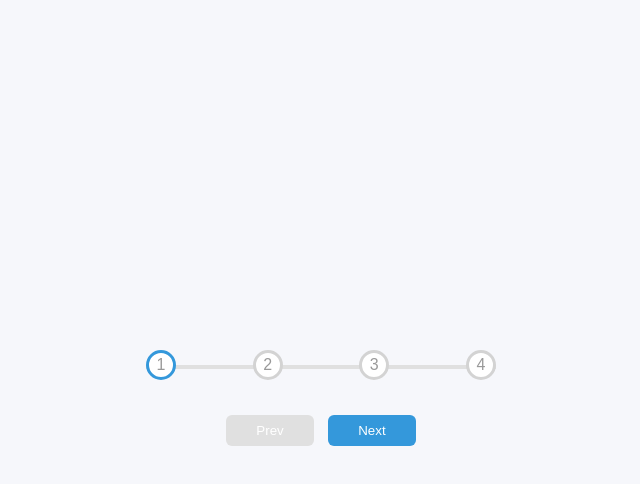
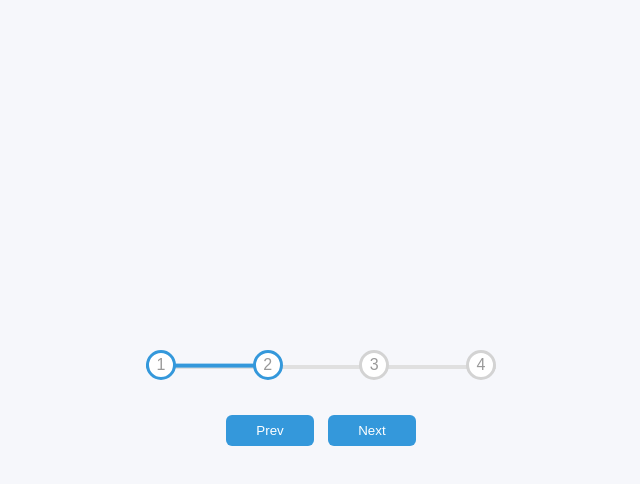
Before and after one commit to steelvelveteen/50days50projects, a website built with webpack: page src/index.html in a window 1280 px wide. Both pictures are taken after a click on the button "Next". Shown: the whole page, without its empty margins (319-959 px from the left). Built offline with nearby package versions, Linux system fonts and the light colour scheme; a web font is replaced by a local one.

Commit message:
Completed a simple yet beautiful thing to learn mini project

```diff
--- a/src/index.ts
+++ b/src/index.ts
@@ -1,10 +1,43 @@
 import './style.scss';
-const next = document.querySelector('#next');
+const progress = document.querySelector('#progress') as HTMLElement;
+const circles = document.querySelectorAll('.circle') as NodeListOf<Element>;
+const next = document.querySelector('#next') as HTMLButtonElement;
+const prev = document.querySelector('#prev') as HTMLButtonElement;
+let currentActive = 1;
+
 next?.addEventListener('click', () => {
-    console.log('Next button was clicked');
+    currentActive++;
+    if (currentActive > circles.length) currentActive = circles.length;
+    update();
 });
 
-const prev = document.querySelector('#prev');
 prev?.addEventListener('click', () => {
     console.log('Prev button was clicked');
+    currentActive--;
+    if (currentActive < 1) currentActive = 1;
+    update();
 });
+
+const update = () => {
+    circles.forEach((circle: Element, index: number) => {
+        if(index < currentActive) {
+            circle.classList.add('active');
+        } else {
+            circle.classList.remove('active');
+        }
+    });
+
+    const actives = document.querySelectorAll('.active') as NodeListOf<Element>;
+    progress.style.width = (((actives.length - 1) / (circles.length - 1)) * 100).toString() + '%';
+
+    if (currentActive === 1) {
+        prev.disabled = true;
+    } else if (currentActive === circles.length) {
+        next.disabled = true;
+    } else {
+        prev.disabled = false;
+        next.disabled = false;
+    }
+
+
+}
--- a/src/style.scss
+++ b/src/style.scss
@@ -48,7 +48,7 @@ body {
         height: 4px;
         width: 0;
         z-index: -1;
-        transition: .4s ease;
+        transition: .8s ease;
     }
 
     .circle {
```
Also changed, not shown: README.md.
